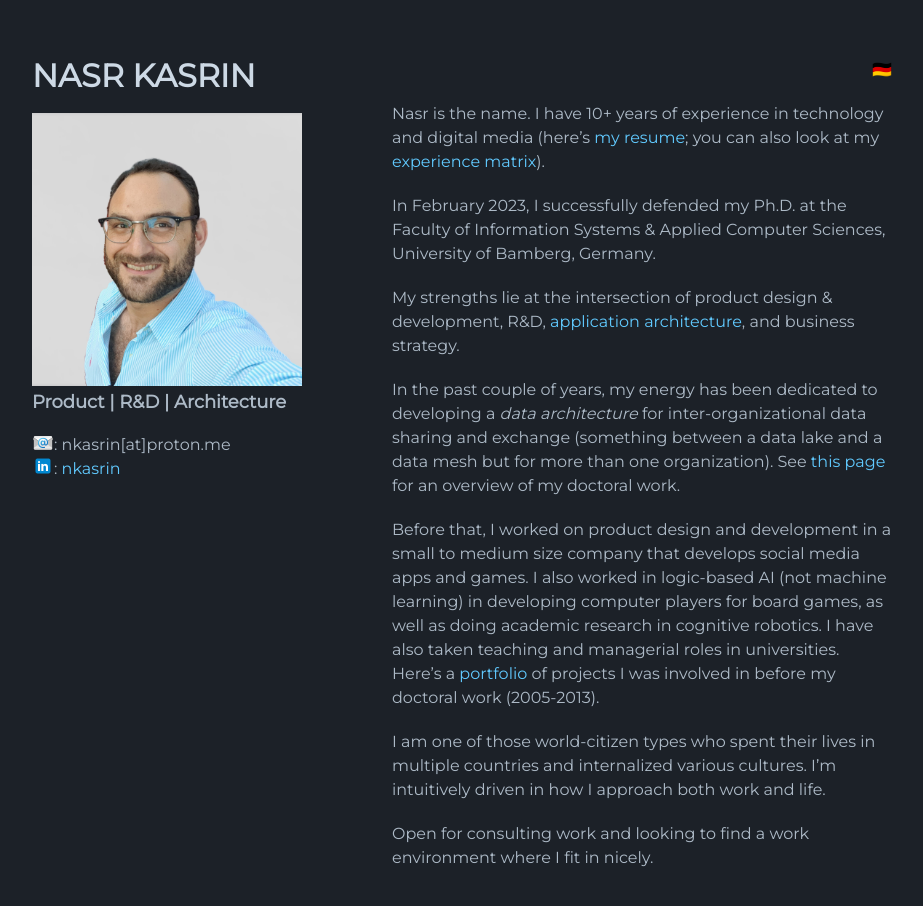
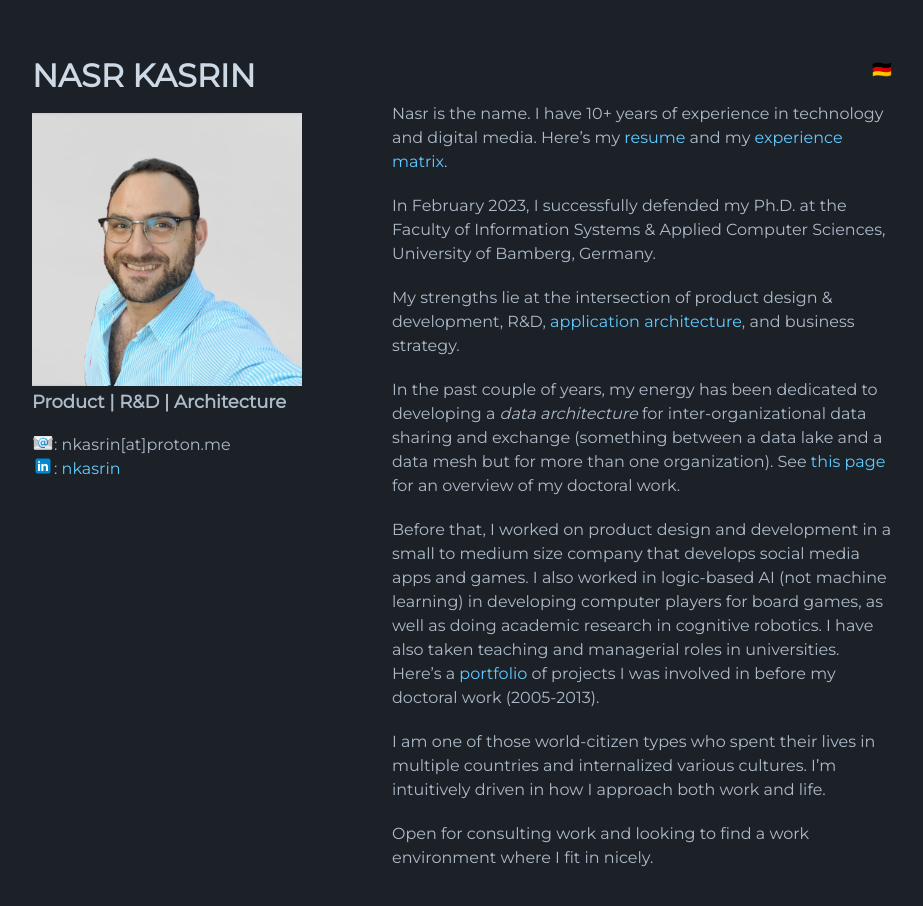
Before and after one commit to n42r/n42r.github.io, a Jekyll site: the page built from index.md, in a window 1280 px wide and 940 px high. Shown: the top 906 px of the window, without its empty margins (178-1101 px from the left). Built offline with Jekyll 4.4.1, drawn with Linux system fonts in a browser that asks for light colours; the repository's description, which GitHub fills in, is left out.

Commit message:
Update index.md
Txt

```diff
--- a/index.md
+++ b/index.md
@@ -3,7 +3,7 @@ layout: default
 ---
 <p style="text-align:right;"> <a href="index_de"> 🇩🇪 </a></p>
 
-Nasr is the name. I have 10+ years of experience in technology and digital media (here's [my resume](https://raw.githubusercontent.com/n42r/n42r.github.io/main/assets/pdf/kasrin_resume_2023_04.pdf.pdf); you can also look at my [experience matrix](matrix)).
+Nasr is the name. I have 10+ years of experience in technology and digital media. Here's my [resume](https://raw.githubusercontent.com/n42r/n42r.github.io/main/assets/pdf/kasrin_resume_2023_04.pdf.pdf) and my [experience matrix](matrix).
 
 In February 2023, I successfully defended my Ph.D. at the Faculty of Information Systems & Applied Computer Sciences, University of Bamberg, Germany.
 
```
